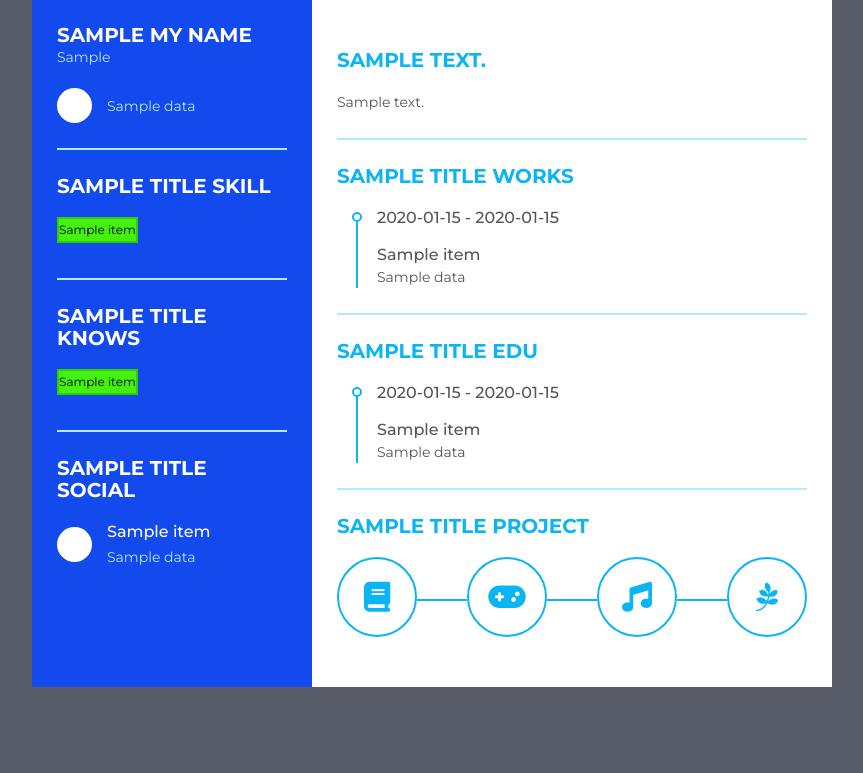
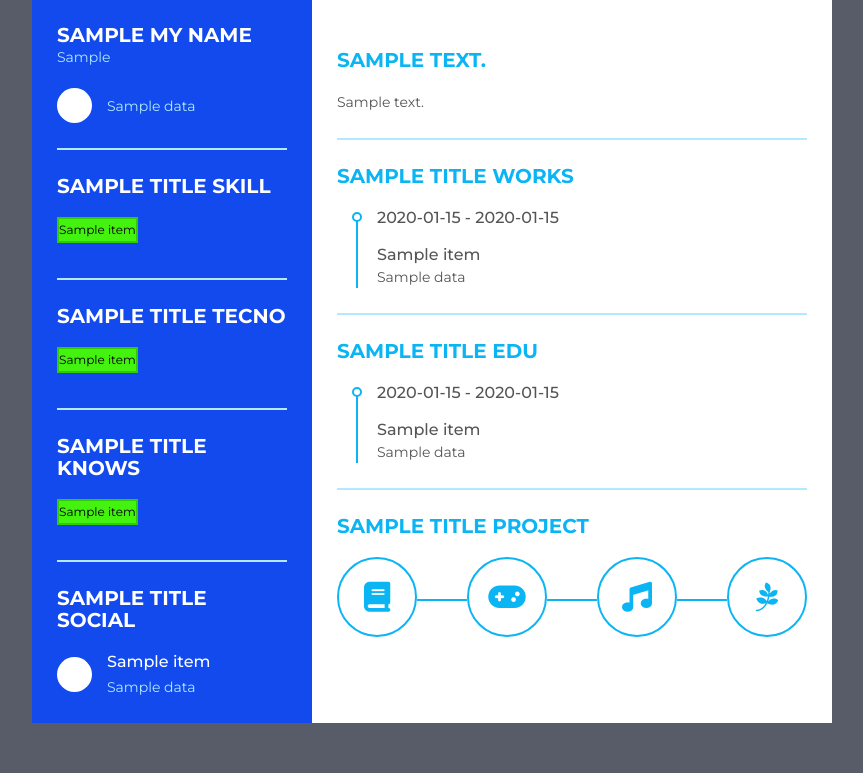
Before and after one commit to EnriqueERamirez/generadorcsv, a Python web app: template template/index.html in a window 1280 px wide. Shown: the part 51-824 px from the top of the page, without its empty margins (208-1071 px from the left). Before the commit the page ends 738 px from the top, so only its background shows below. Run offline with Jinja, Linux system fonts and the light colour scheme; the template is opened without the code that fills it: most values are stand-ins (such as "Sample title", 1, 10 or a date in 2020); some libraries are stand-ins or nearby versions.

Commit message:
add knows and tecnologi

```diff
--- a/template/index.html
+++ b/template/index.html
@@ -49,6 +49,23 @@
     	{% endfor %}
          </ul>
        </div>
+       <div class="resume_item resume_tecno">
+		<!--Titulo de la seccion-->
+
+         <div class="title">
+			 <p class="bold">{{title_tecno}}</p>
+         </div>
+         <ul>
+		{% for item in listtecno %}
+           <li>
+             <div class="tecno_name">
+				 {{item}}
+             </div>
+            </li>
+    	{% endfor %}
+         </ul>
+       </div>
+
        <div class="resume_item resume_knows">
 		<!--Titulo de la seccion-->
 
--- a/template/styles.css
+++ b/template/styles.css
@@ -135,7 +135,34 @@ body {
   color: black;
 
 }
+.resume .resume_left .resume_tecno ul {
+  columns: 4;
+  column-gap: 1rem;
+}
+.resume .resume_left .resume_tecno li {
+  column-span: all;
+}
+.resume .resume_left .resume_tecno li:nth-last-child(n+5),
+.resume .resume_left .resume_tecno li:nth-last-child(n+5) ~ * {
+  column-span: none;
+}
+.resume .resume_left .resume_tecno ul li {
+  display: flex;
+  margin-bottom: 10px;
+  margin-right: 1px;
+  color: #b1eaff;
+  justify-content: space-between;
+  align-items: center;
+}
 
+.resume .resume_left .resume_tecno ul li .tecno_name {
+  width: auto;
+  border: solid 0.2em;
+  border-color:#32cb03;
+  background-color: #43f20e;
+  font-size: 12px;
+  color: black;
+}
 .resume .resume_left .resume_knows ul {
   columns: 4;
   column-gap: 1rem;
```
Also changed, not shown: src/main.py (+13 -0 lines).
